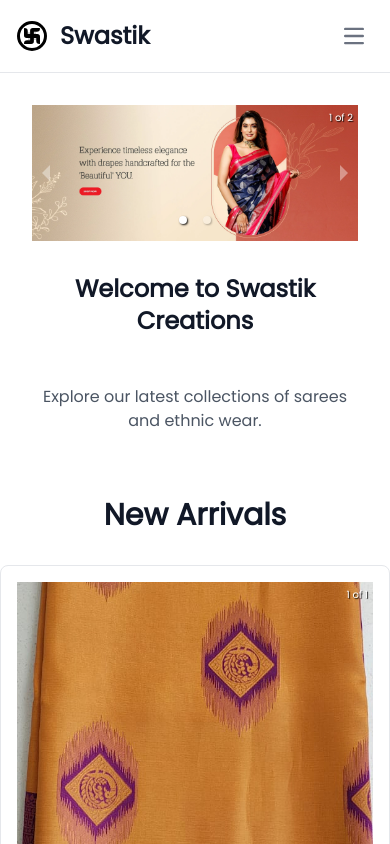
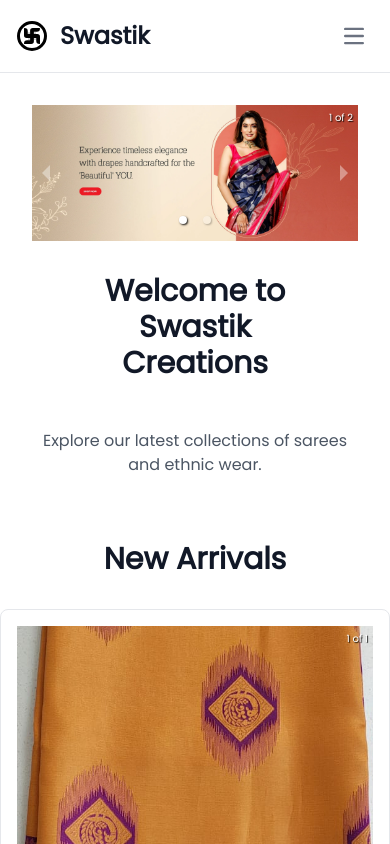
Before and after one commit to rajanmoliya/swastik-creation, a React (Vite) app: page / in a window 390 px wide. Shown: the top 844 px of the page. Built offline with nearby package versions, Linux system fonts and the light colour scheme.

Commit message:
Update HeroSection heading font size

```diff
--- a/src/components/HeroSection.jsx
+++ b/src/components/HeroSection.jsx
@@ -21,7 +21,7 @@ const HeroSection = () => {
             <img src="https://via.placeholder.com/800x400" alt="Slide 3" />
           </div> */}
         </Carousel>
-        <h1 className="text-2xl lg:text-4xl font-bold text-gray-900 p-8 ">
+        <h1 className="text-3xl lg:text-4xl font-bold text-gray-900 p-8 ">
           Welcome to Swastik Creations
         </h1>
         <p className="mt-4 text-gray-600">
```
